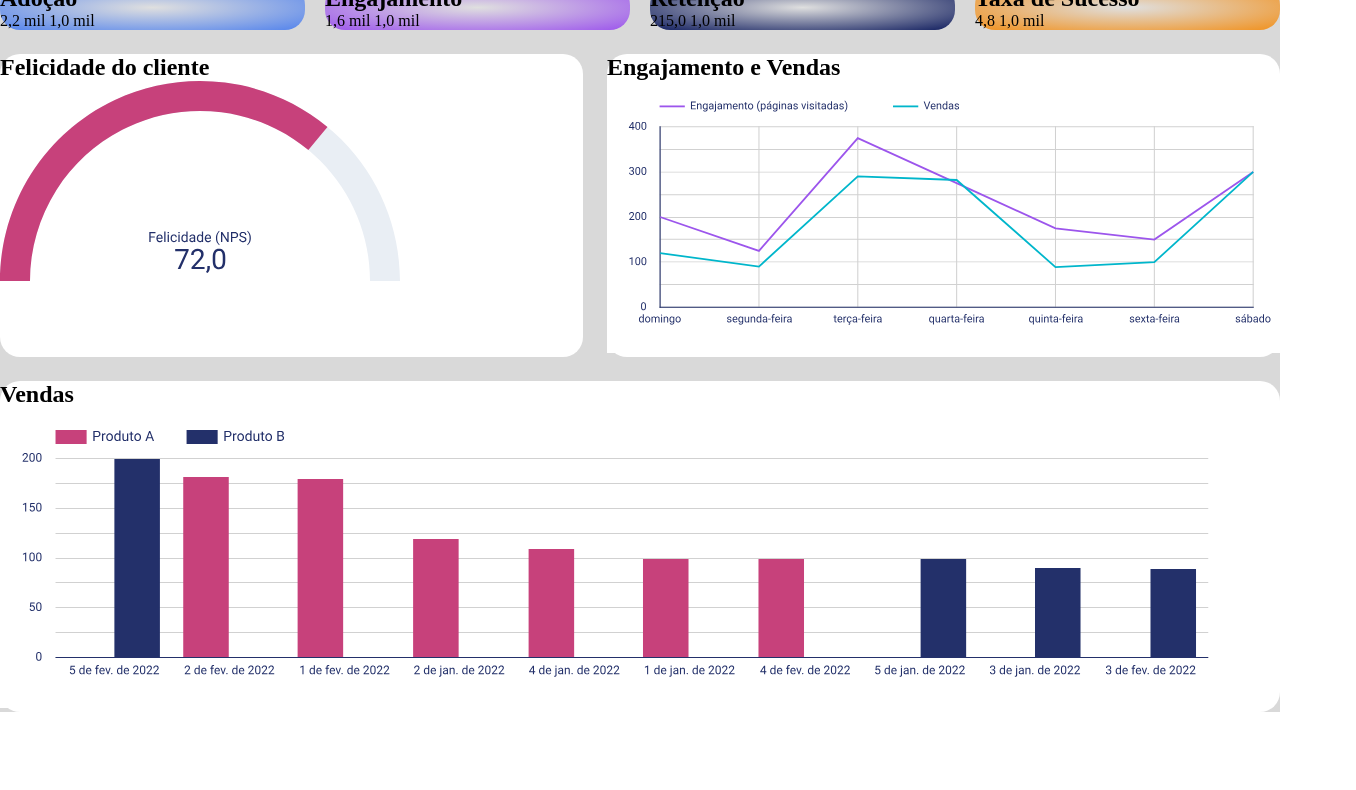
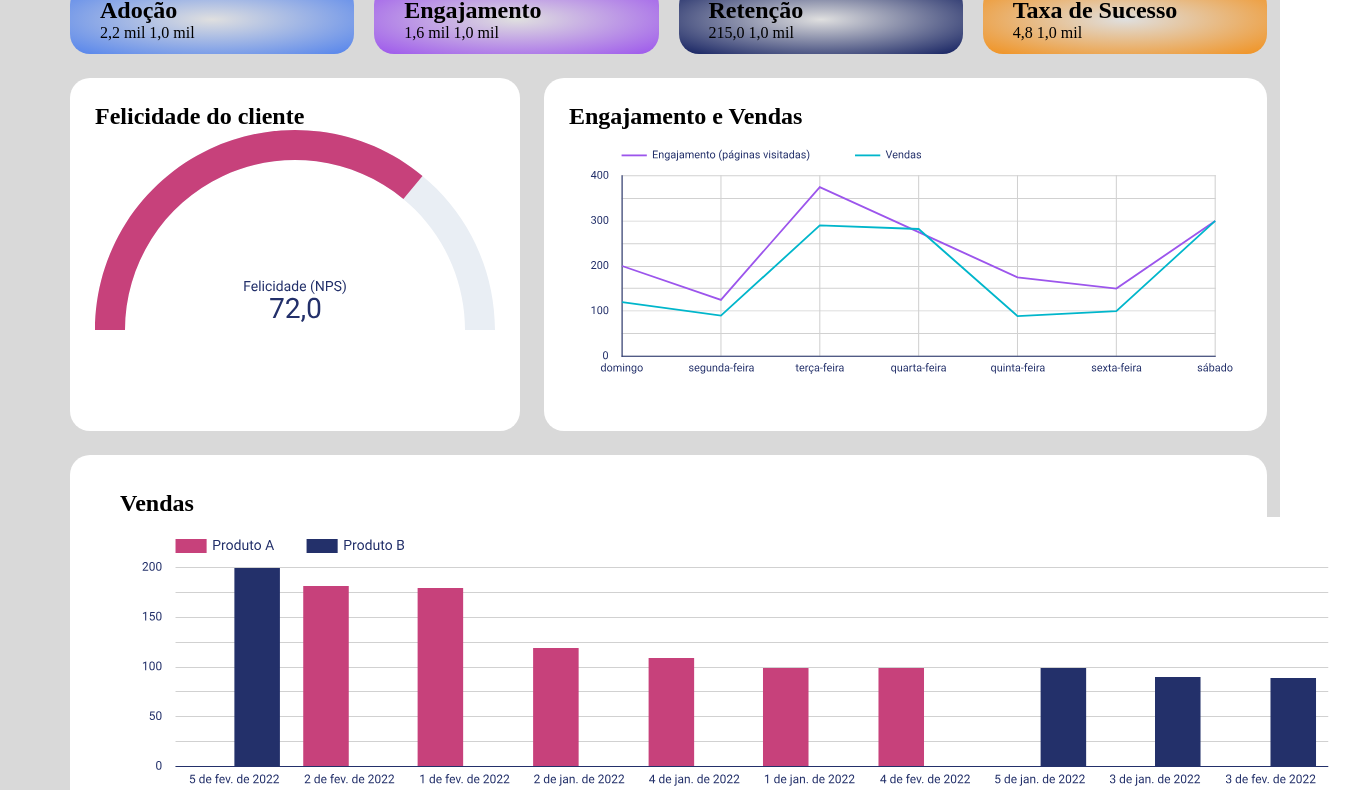
Before and after one commit to RlucasDev/AulaGridCSS, a plain HTML site: page exercicio.html in a window 1280 px wide. Shown: the part 124-914 px from the top of the page, 1356 px wide, since content can reach past the window. Before the commit the page ends 836 px from the top, so only its background shows below. Drawn offline with Linux system fonts and the light colour scheme.

Commit message:
realizando espaçamento dos elementos

```diff
--- a/exercicio.css
+++ b/exercicio.css
@@ -11,6 +11,7 @@ main{
     gap: 24px;
     grid-template-columns: 1fr 1fr;
     grid-template-rows: repeat( 100px, 1fr, 1fr);
+    padding: 0 70px;
 }
 section {
     background-color:#fff;
@@ -22,26 +23,44 @@ section {
     grid-template-columns: repeat(4, 1fr);
     gap: 20px;
 }
+
+.section-metricas > div {
+    padding: 12px 30px;
+    border-radius: 20px;
+}
+
 .div-metricas1{
     background: radial-gradient(#ffffff2a,#5383EC);
-    border-radius:20px ;
 }
 
 .div-metricas2{
     background: radial-gradient( #ffffff2a,#9C55EC);
-    border-radius:20px ;
 }
 
 .div-metricas3{
     background: radial-gradient(#ffffff2a,#111E5F);
-    border-radius:20px ;
 }
 
 .div-metricas4{
     background: radial-gradient( #ffffff2a, #F1911E);
-    border-radius:20px ;
 }
 
 .section-metricas, .section-vendas{
     grid-column: span 2;
 }
+
+.section-satisfacao,.section-engajamento{
+    padding: 25px;
+}
+
+.section-satisfacao img{
+    text-align: center;
+}
+
+.section-satisfacao h1 {
+    text-align: left;
+}
+
+.section-vendas{
+    padding: 35px 50px;
+}
--- a/exercicio.html
+++ b/exercicio.html
@@ -34,11 +34,11 @@
             <span>1,0 mil</span>
         </div>
         </section>
-        <section>
+        <section class="section-satisfacao">
             <h1>Felicidade do cliente</h1>
             <img src="assets/Group 48.svg" alt="Grafico de felicidade do cliente">
         </section>
-        <section>
+        <section class="section-engajamento">
             <h1>Engajamento e Vendas</h1>
             <img src="assets/Frame.svg" alt="">
         </section>
```
